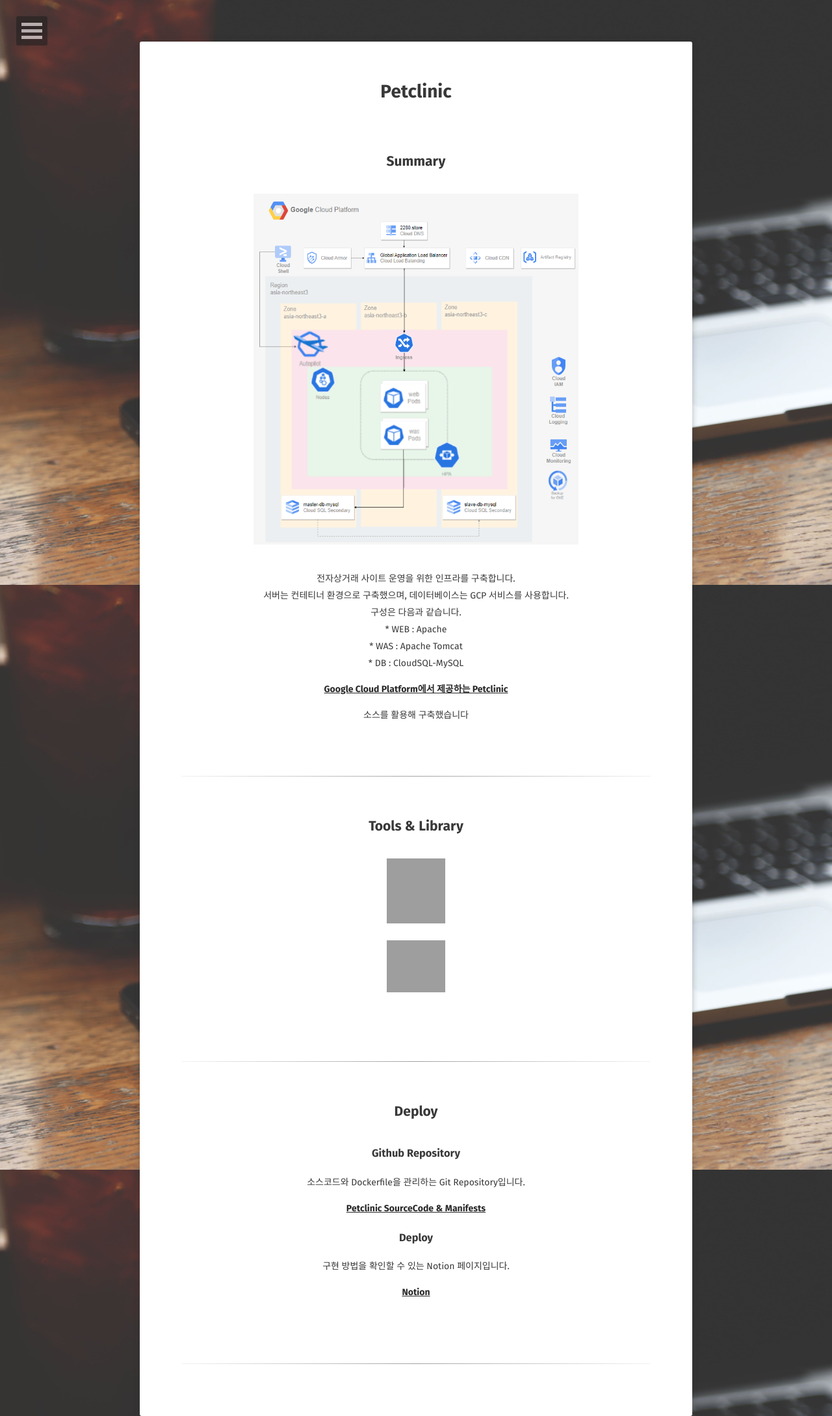
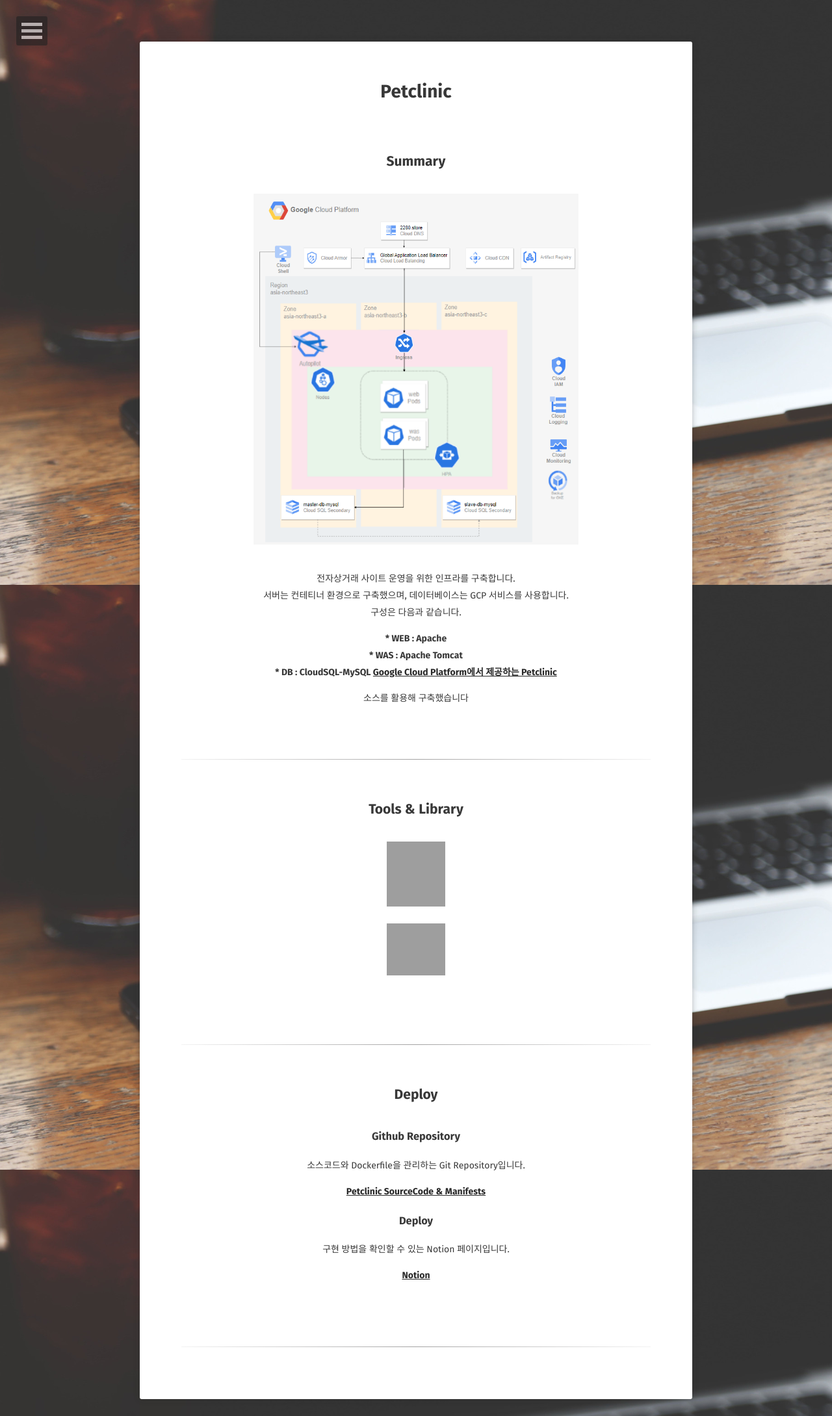
Before and after one commit to km00ng/km00ng.github.io, a Jekyll site: the page built from _posts/2016-03-22-k8s.md, in a window 1280 px wide. Shown: the whole page at 65% size. Built offline with Jekyll 4.4.1, drawn with Linux system fonts in a browser that asks for light colours; some web fonts are replaced; comment, search, counter and statistics services are not loaded; grey boxes are pictures that could not be loaded.

Commit message:
petclinic 수정

```diff
--- a/_layouts/post.html
+++ b/_layouts/post.html
@@ -108,10 +108,10 @@
                   <br>
                   <p style="font-weight: normal;">전자상거래 사이트 운영을 위한 인프라를 구축합니다.<br>
                   서버는 컨테티너 환경으로 구축했으며, 데이터베이스는 GCP 서비스를 사용합니다. <br>
-                  구성은 다음과 같습니다.<br>
+                  구성은 다음과 같습니다.<br></p>
                   * WEB : Apache<br>
                   * WAS : Apache Tomcat<br>
-                  * DB : CloudSQL-MySQL <br></p>
+                  * DB : CloudSQL-MySQL
                   <a href="https://github.com/GoogleCloudPlatform/microservices-demo">Google Cloud Platform에서 제공하는 Petclinic</a><p style="font-weight: normal;">소스를 활용해 구축했습니다</p>
 
                   <p><br />
```
